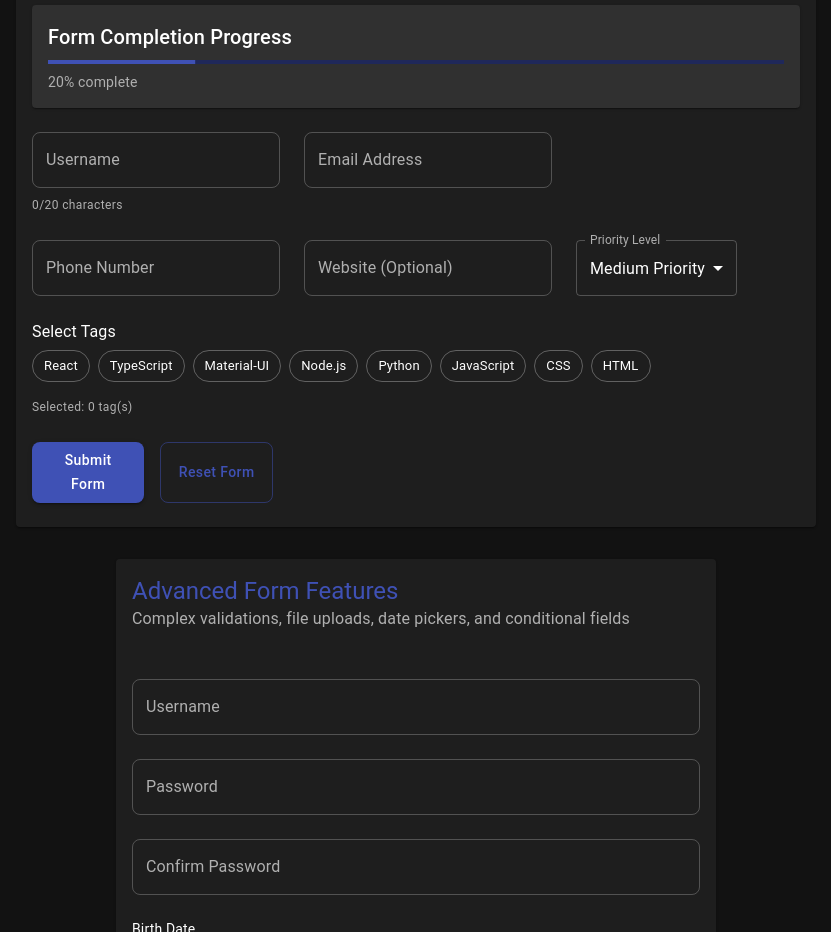
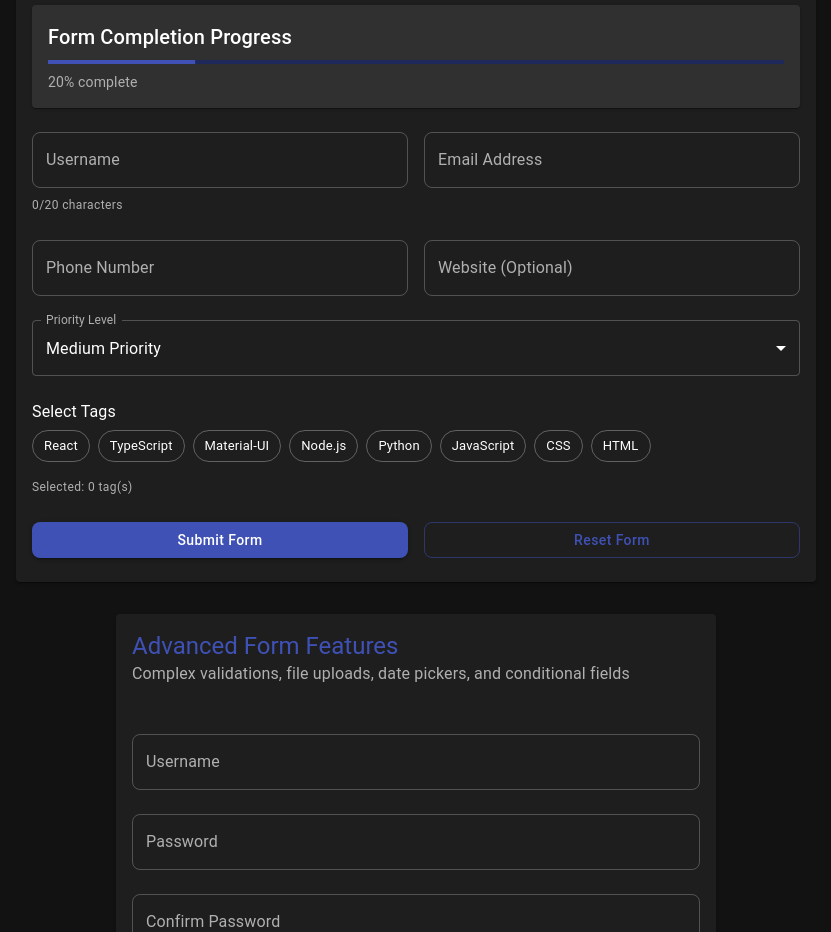
Before and after one commit to jackrejister/react-hook-form-application, a React (Vite) app: page / in a window 1280 px wide. Shown: the part 1960-2892 px from the top of the page, without its empty margins (224-1055 px from the left). Built offline with nearby package versions, Linux system fonts and the light colour scheme.

Commit message:
Fix: Forms not taking full width
Ensure forms utilize full width for better layout.

```diff
--- a/src/components/ValidationForm.tsx
+++ b/src/components/ValidationForm.tsx
@@ -17,7 +17,6 @@ import {
   FormHelperText,
   Chip,
   Paper,
-  Grid,
   Alert,
   LinearProgress,
 } from '@mui/material';
@@ -82,7 +81,7 @@ const ValidationForm: React.FC = () => {
   };
 
   return (
-    <Card sx={{ maxWidth: 800, mx: 'auto', mb: 4 }}>
+    <Card sx={{ width: '100%', maxWidth: 800, mx: 'auto', mb: 4 }}>
       <CardHeader
         title={
           <Typography variant="h5" component="h2" color="primary">
@@ -91,7 +90,7 @@ const ValidationForm: React.FC = () => {
         }
         subheader="Complex validation patterns with real-time feedback"
       />
-      <CardContent>
+      <CardContent sx={{ width: '100%' }}>
         <Paper sx={{ p: 2, mb: 3, backgroundColor: 'action.hover' }}>
           <Typography variant="h6" gutterBottom>
             Form Completion Progress
@@ -106,9 +105,10 @@ const ValidationForm: React.FC = () => {
           </Typography>
         </Paper>
 
-        <Box component="form" onSubmit={handleSubmit(onSubmit)} noValidate>
-          <Grid container spacing={3}>
-            <Grid item xs={12} md={6}>
+        <Box component="form" onSubmit={handleSubmit(onSubmit)} noValidate sx={{ width: '100%' }}>
+          <Box sx={{ display: 'flex', flexDirection: 'column', gap: 3, width: '100%' }}>
+            <Box sx={{ display: 'flex', gap: 2, flexDirection: { xs: 'column', md: 'row' }, width: '100%' }}>
+              <Box sx={{ flex: 1 }}>
                 <Controller
                   name="username"
                   control={control}
@@ -131,9 +131,9 @@ const ValidationForm: React.FC = () => {
                 <Typography variant="caption" color="text.secondary" sx={{ mt: 1, display: 'block' }}>
                   {watchedUsername.length}/20 characters
                 </Typography>
-            </Grid>
+              </Box>
 
-            <Grid item xs={12} md={6}>
+              <Box sx={{ flex: 1 }}>
                 <Controller
                   name="email"
                   control={control}
@@ -154,9 +154,11 @@ const ValidationForm: React.FC = () => {
                     />
                   )}
                 />
-            </Grid>
+              </Box>
+            </Box>
 
-            <Grid item xs={12} md={6}>
+            <Box sx={{ display: 'flex', gap: 2, flexDirection: { xs: 'column', md: 'row' }, width: '100%' }}>
+              <Box sx={{ flex: 1 }}>
                 <Controller
                   name="phone"
                   control={control}
@@ -176,9 +178,9 @@ const ValidationForm: React.FC = () => {
                     />
                   )}
                 />
-            </Grid>
+              </Box>
 
-            <Grid item xs={12} md={6}>
+              <Box sx={{ flex: 1 }}>
                 <Controller
                   name="website"
                   control={control}
@@ -197,9 +199,10 @@ const ValidationForm: React.FC = () => {
                     />
                   )}
                 />
-            </Grid>
+              </Box>
+            </Box>
 
-            <Grid item xs={12}>
+            <Box sx={{ width: '100%' }}>
               <FormControl fullWidth error={!!errors.priority}>
                 <InputLabel>Priority Level</InputLabel>
                 <Controller
@@ -215,9 +218,9 @@ const ValidationForm: React.FC = () => {
                 />
                 {errors.priority && <FormHelperText>{errors.priority.message}</FormHelperText>}
               </FormControl>
-            </Grid>
+            </Box>
 
-            <Grid item xs={12}>
+            <Box sx={{ width: '100%' }}>
               <Typography variant="body1" gutterBottom>
                 Select Tags
               </Typography>
@@ -225,7 +228,7 @@ const ValidationForm: React.FC = () => {
                 name="tags"
                 control={control}
                 render={({ field }) => (
-                  <Box>
+                  <Box sx={{ width: '100%' }}>
                     <Box sx={{ display: 'flex', flexWrap: 'wrap', gap: 1, mb: 2 }}>
                       {availableTags.map((tag) => (
                         <Chip
@@ -255,10 +258,9 @@ const ValidationForm: React.FC = () => {
                   </Box>
                 )}
               />
-            </Grid>
+            </Box>
 
-            <Grid item xs={12}>
-              <Box sx={{ display: 'flex', gap: 2 }}>
+            <Box sx={{ display: 'flex', gap: 2, width: '100%' }}>
               <Button
                 type="submit"
                 variant="contained"
@@ -277,16 +279,13 @@ const ValidationForm: React.FC = () => {
                 Reset Form
               </Button>
             </Box>
-            </Grid>
 
             {Object.keys(errors).length > 0 && (
-              <Grid item xs={12}>
-                <Alert severity="error">
+              <Alert severity="error" sx={{ width: '100%' }}>
                 Please fix the {Object.keys(errors).length} error(s) above before submitting.
               </Alert>
-              </Grid>
             )}
-          </Grid>
+          </Box>
         </Box>
       </CardContent>
     </Card>
```
Lines whose indentation alone changed are shown as unchanged.
